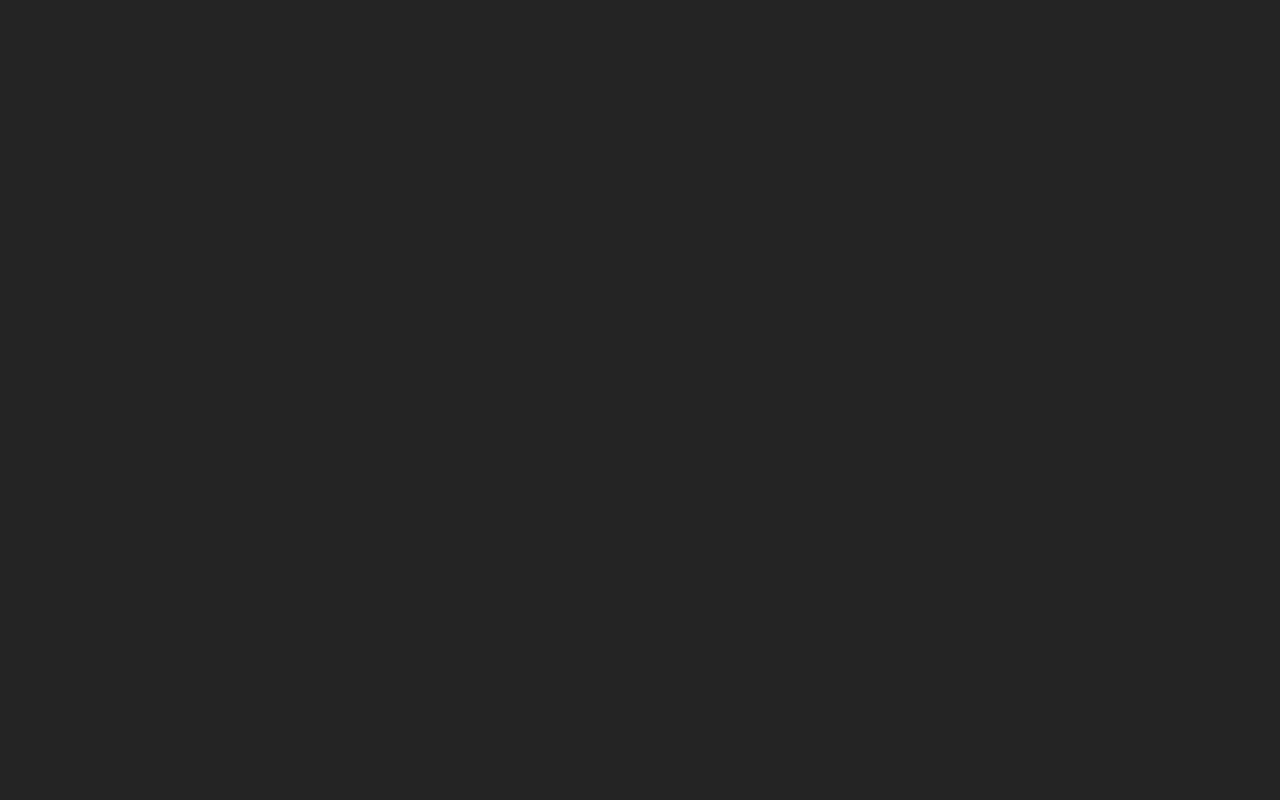
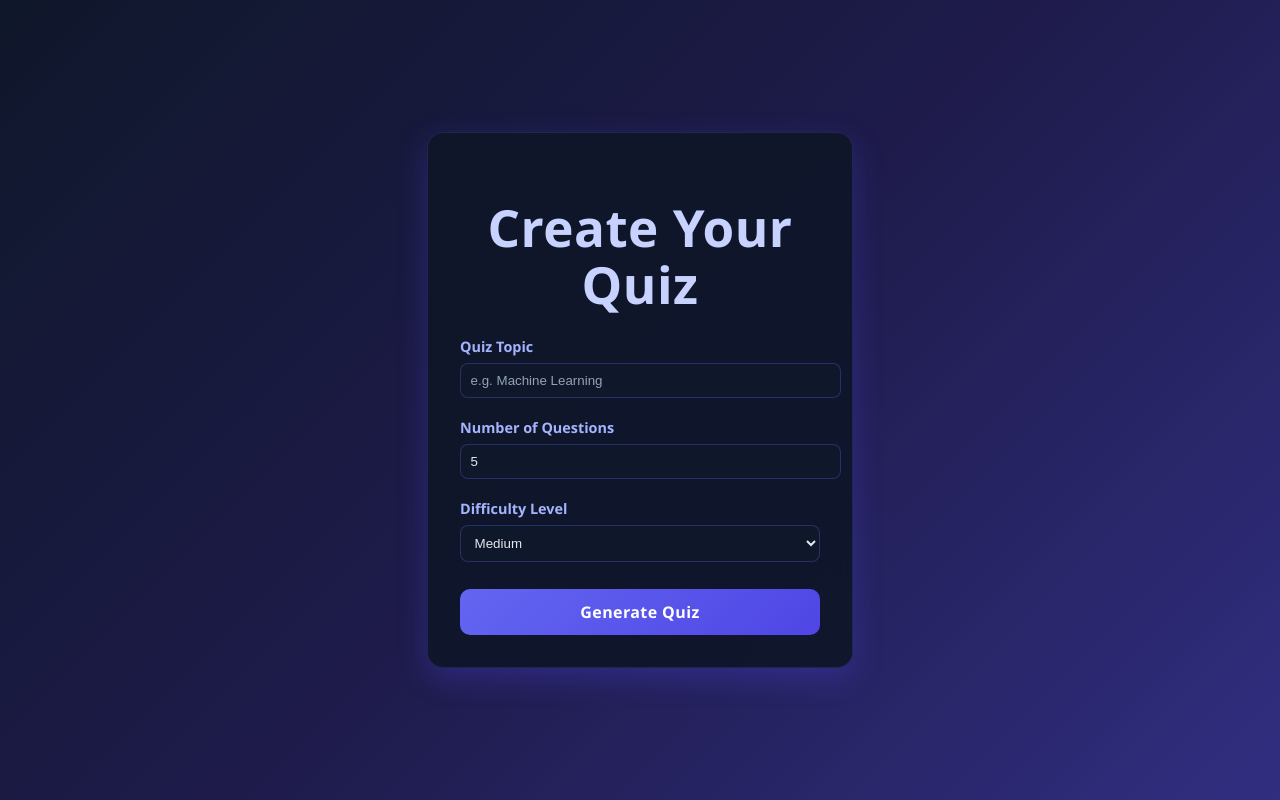
Before and after one commit to saachirk/quiz-builder, a React app in the folder frontend/: page /quiz-setup in a window 1280 px wide. Before the commit this address had no page. Built offline with nearby package versions, Linux system fonts and the light colour scheme; the HTML template or start-up script is replaced by a standard one.

Commit message:
Frontend: login flow, quiz setup, routing implemented

```diff
--- a/frontend/src/App.tsx
+++ b/frontend/src/App.tsx
@@ -1,13 +1,13 @@
 import React from 'react';
 import { BrowserRouter as Router, Routes, Route } from 'react-router-dom';
+
 import Dashboard from "./components/Dashboard";
 import Home from './components/Home';
 import Login from './components/login';
 import Register from "./components/Register";
 import Quiz from "./components/Quiz_page";
 import Result from "./components/Result";
-
-
+import QuizSetup from "./components/QuizSetup"; // ✅ FIXED IMPORT
 
 const App: React.FC = () => {
   return (
@@ -17,6 +17,10 @@ const App: React.FC = () => {
         <Route path="/login" element={<Login />} />
         <Route path="/register" element={<Register />} />
         <Route path="/dashboard" element={<Dashboard />} />
+
+        {/* ✅ Quiz Setup Route */}
+        <Route path="/quiz-setup" element={<QuizSetup />} />
+
         <Route path="/quiz" element={<Quiz />} />
         <Route path="/result" element={<Result />} />
       </Routes>
--- a/frontend/src/components/Home.tsx
+++ b/frontend/src/components/Home.tsx
@@ -1,18 +1,42 @@
 import React from "react";
-import {useNavigate} from "react-router-dom";
+import { useNavigate } from "react-router-dom";
 import "../styles/Home.css";
 
 const Home: React.FC = () => {
   const navigate = useNavigate();
+
+  // ✅ NEW: Create Quiz logic
+  const handleCreateQuiz = () => {
+    const user = localStorage.getItem("user");
+
+    if (!user) {
+      navigate("/login");       // redirect if not logged in
+    } else {
+      navigate("/quiz-setup");  // go to quiz setup if logged in
+    }
+  };
+
   return (
     <div className="home-container">
       {/* Navbar */}
       <nav className="navbar">
         <h1 className="logo">QuizBuilder</h1>
         <div>
-          <button className="nav-btn" onClick={() => navigate("/login")}>Login</button>
-          <button className="nav-btn signup" onClick={() => navigate("/register")}>Sign Up</button>
-          <button className="nav-btn Dashboard" onClick={() => navigate("/dashboard")}>Dashboard</button>
+          <button className="nav-btn" onClick={() => navigate("/login")}>
+            Login
+          </button>
+          <button
+            className="nav-btn signup"
+            onClick={() => navigate("/register")}
+          >
+            Sign Up
+          </button>
+          <button
+            className="nav-btn Dashboard"
+            onClick={() => navigate("/dashboard")}
+          >
+            Dashboard
+          </button>
         </div>
       </nav>
 
@@ -26,7 +50,11 @@ const Home: React.FC = () => {
           real-time leaderboards.
         </p>
         <div className="hero-buttons">
-          <button className="primary-btn">Create Quiz</button>
+          {/* ✅ UPDATED BUTTON */}
+          <button className="primary-btn" onClick={handleCreateQuiz}>
+            Create Quiz
+          </button>
+
           <button className="secondary-btn">Join Quiz</button>
         </div>
       </section>
--- /dev/null
+++ b/frontend/src/components/QuizSetup.tsx
@@ -0,0 +1,72 @@
+import React, { useState } from "react";
+import { useNavigate } from "react-router-dom";
+import "../styles/QuizSetup.css";
+
+const QuizSetup: React.FC = () => {
+  const navigate = useNavigate();
+
+  const [topic, setTopic] = useState("");
+  const [numQuestions, setNumQuestions] = useState(5);
+  const [difficulty, setDifficulty] = useState("medium");
+
+  const handleStartQuiz = () => {
+    if (!topic.trim()) {
+      alert("Please enter a topic");
+      return;
+    }
+
+    navigate("/quiz", {
+      state: { topic, numQuestions, difficulty },
+    });
+  };
+
+  return (
+    <div className="setup-wrapper">
+      <div className="setup-card">
+        <h1>Create Your Quiz</h1>
+
+        {/* Topic */}
+        <div className="input-group">
+          <label>Quiz Topic</label>
+          <input
+            type="text"
+            placeholder="e.g. Machine Learning"
+            value={topic}
+            onChange={(e) => setTopic(e.target.value)}
+          />
+        </div>
+
+        {/* Number of Questions */}
+        <div className="input-group">
+          <label>Number of Questions</label>
+          <input
+            type="number"
+            min={1}
+            max={20}
+            value={numQuestions}
+            onChange={(e) => setNumQuestions(Number(e.target.value))}
+          />
+        </div>
+
+        {/* Difficulty */}
+        <div className="input-group">
+          <label>Difficulty Level</label>
+          <select
+            value={difficulty}
+            onChange={(e) => setDifficulty(e.target.value)}
+          >
+            <option value="easy">Easy</option>
+            <option value="medium">Medium</option>
+            <option value="hard">Hard</option>
+          </select>
+        </div>
+
+        <button className="start-btn" onClick={handleStartQuiz}>
+          Generate Quiz
+        </button>
+      </div>
+    </div>
+  );
+};
+
+export default QuizSetup;
--- a/frontend/src/components/Quiz_page.tsx
+++ b/frontend/src/components/Quiz_page.tsx
@@ -1,6 +1,6 @@
 import React, { useState } from "react";
 import "../styles/Quiz_page.css";
-import { useNavigate } from "react-router-dom";
+import { useNavigate, useLocation } from "react-router-dom"; // ✅ UPDATED
 
 interface Question {
   id: number;
@@ -46,6 +46,13 @@ const QuizPage: React.FC = () => {
   const [currentIndex, setCurrentIndex] = useState(0);
   const [selectedAnswers, setSelectedAnswers] = useState<string[]>([]);
   const navigate = useNavigate();
+  const location = useLocation(); // ✅ NEW
+
+  // ✅ Receive setup data (if coming from quiz setup)
+  const { topic, difficulty } = location.state || {
+    topic: "General Knowledge",
+    difficulty: "medium",
+  };
 
   const currentQuestion = questions[currentIndex];
   const progress = ((currentIndex + 1) / questions.length) * 100;
@@ -70,13 +77,11 @@ const QuizPage: React.FC = () => {
 
   const calculateScore = () => {
     let score = 0;
-
     questions.forEach((question, index) => {
       if (selectedAnswers[index] === question.correctAnswer) {
         score++;
       }
     });
-
     return score;
   };
 
@@ -96,6 +101,12 @@ const QuizPage: React.FC = () => {
   return (
     <div className="quiz-wrapper">
       <h1 className="quiz-title">Quiz Builder</h1>
+
+      {/* ✅ NEW: Show quiz info */}
+      <p className="quiz-info">
+        Topic: <b>{topic}</b> | Difficulty: <b>{difficulty}</b>
+      </p>
+
       <p className="question-count">
         Question {currentIndex + 1} of {questions.length}
       </p>
--- a/frontend/src/components/Result.tsx
+++ b/frontend/src/components/Result.tsx
@@ -1,4 +1,4 @@
-import React from "react";
+import React, { useState } from "react";
 import { useLocation, useNavigate } from "react-router-dom";
 import "../styles/Result.css";
 
@@ -12,6 +12,7 @@ interface Question {
 const Result: React.FC = () => {
   const location = useLocation();
   const navigate = useNavigate();
+  const [showReview, setShowReview] = useState(false);
 
   // SAFE ACCESS (prevents crash)
   const score = location.state?.score ?? 0;
@@ -186,7 +187,21 @@ const Result: React.FC = () => {
             <div style={percentageStyle}>{percentage}%</div>
             <div style={messageStyle}>{getPerformanceMessage()}</div>
 
+            <button
+              style={{
+                ...buttonStyle,
+                backgroundColor: showReview ? "#ef4444" : "#10b981",
+                marginTop: "25px"
+              }}
+              onClick={() => setShowReview(!showReview)}
+              onMouseEnter={(e) => handleButtonHover(e, true)}
+              onMouseLeave={(e) => handleButtonHover(e, false)}
+            >
+              {showReview ? "Hide Answers" : "Review Your Answers"}
+            </button>
+
             {/* Display all questions with answers */}
+            {showReview && (
             <div style={{ marginTop: "30px", textAlign: "left" }}>
               <h3 style={{ fontSize: "20px", marginBottom: "20px", color: "#c7d2fe" }}>Review Your Answers</h3>
               {questions.map((question: Question, index: number) => {
@@ -219,6 +234,7 @@ const Result: React.FC = () => {
                 );
               })}
             </div>
+            )}
           </>
         ) : (
           <>
--- a/frontend/src/components/login.tsx
+++ b/frontend/src/components/login.tsx
@@ -1,5 +1,6 @@
 import { useState } from "react";
 import { Eye, EyeOff } from "lucide-react";
+import { useNavigate } from "react-router-dom";   // ✅ NEW
 import "../styles/login.css";
 
 const Login = () => {
@@ -8,10 +9,16 @@ const Login = () => {
     const [remember, setRemember] = useState<boolean>(false);
     const [showPassword, setShowPassword] = useState<boolean>(false);
 
+    const navigate = useNavigate();   // ✅ NEW
+
     const handleSubmit = (e: React.FormEvent<HTMLFormElement>) => {
-        e.preventDefault();
-        console.log({ email, password, remember });
-    };
+    e.preventDefault();
+
+    // ✅ simulate login
+    localStorage.setItem("isLoggedIn", "true");
+
+    navigate("/quiz-setup");
+};
 
     return (
         <div className="login-page">
--- /dev/null
+++ b/frontend/src/styles/QuizSetup.css
@@ -0,0 +1,93 @@
+/* Wrapper */
+.setup-wrapper {
+  display: flex;
+  justify-content: center;
+  align-items: center;
+  min-height: 100vh;
+  background: linear-gradient(135deg, #0f172a, #1e1b4b, #312e81);
+  font-family: "Segoe UI", Tahoma, Geneva, Verdana, sans-serif;
+}
+
+/* Card */
+.setup-card {
+  background: rgba(15, 23, 42, 0.95);
+  padding: 2rem;
+  border-radius: 16px;
+  width: 360px;
+  box-shadow: 0 10px 30px rgba(79, 70, 229, 0.3);
+  border: 1px solid rgba(99, 102, 241, 0.2);
+  backdrop-filter: blur(8px);
+  color: #e5e7eb;
+}
+
+/* Title */
+.setup-card h1 {
+  text-align: center;
+  margin-bottom: 1.5rem;
+  color: #c7d2fe;
+  letter-spacing: 0.5px;
+}
+
+/* Input Groups */
+.input-group {
+  margin-bottom: 1.2rem;
+}
+
+.input-group label {
+  display: block;
+  margin-bottom: 0.35rem;
+  font-weight: 600;
+  color: #a5b4fc;
+  font-size: 0.9rem;
+}
+
+/* Inputs & Select */
+.input-group input,
+.input-group select {
+  width: 100%;
+  padding: 0.55rem 0.6rem;
+  border-radius: 8px;
+  border: 1px solid rgba(99, 102, 241, 0.3);
+  background: #0f172a;
+  color: #e5e7eb;
+  outline: none;
+  transition: all 0.2s ease;
+}
+
+/* Focus Effect */
+.input-group input:focus,
+.input-group select:focus {
+  border-color: #6366f1;
+  box-shadow: 0 0 0 2px rgba(99, 102, 241, 0.25);
+}
+
+/* Placeholder */
+.input-group input::placeholder {
+  color: #94a3b8;
+}
+
+/* Button */
+.start-btn {
+  width: 100%;
+  padding: 0.75rem;
+  background: linear-gradient(135deg, #6366f1, #4f46e5);
+  color: white;
+  border: none;
+  border-radius: 10px;
+  font-weight: 600;
+  letter-spacing: 0.4px;
+  cursor: pointer;
+  transition: all 0.25s ease;
+  margin-top: 0.5rem;
+}
+
+/* Hover */
+.start-btn:hover {
+  transform: translateY(-1px);
+  box-shadow: 0 8px 20px rgba(99, 102, 241, 0.4);
+}
+
+/* Active click */
+.start-btn:active {
+  transform: scale(0.98);
+}
```
